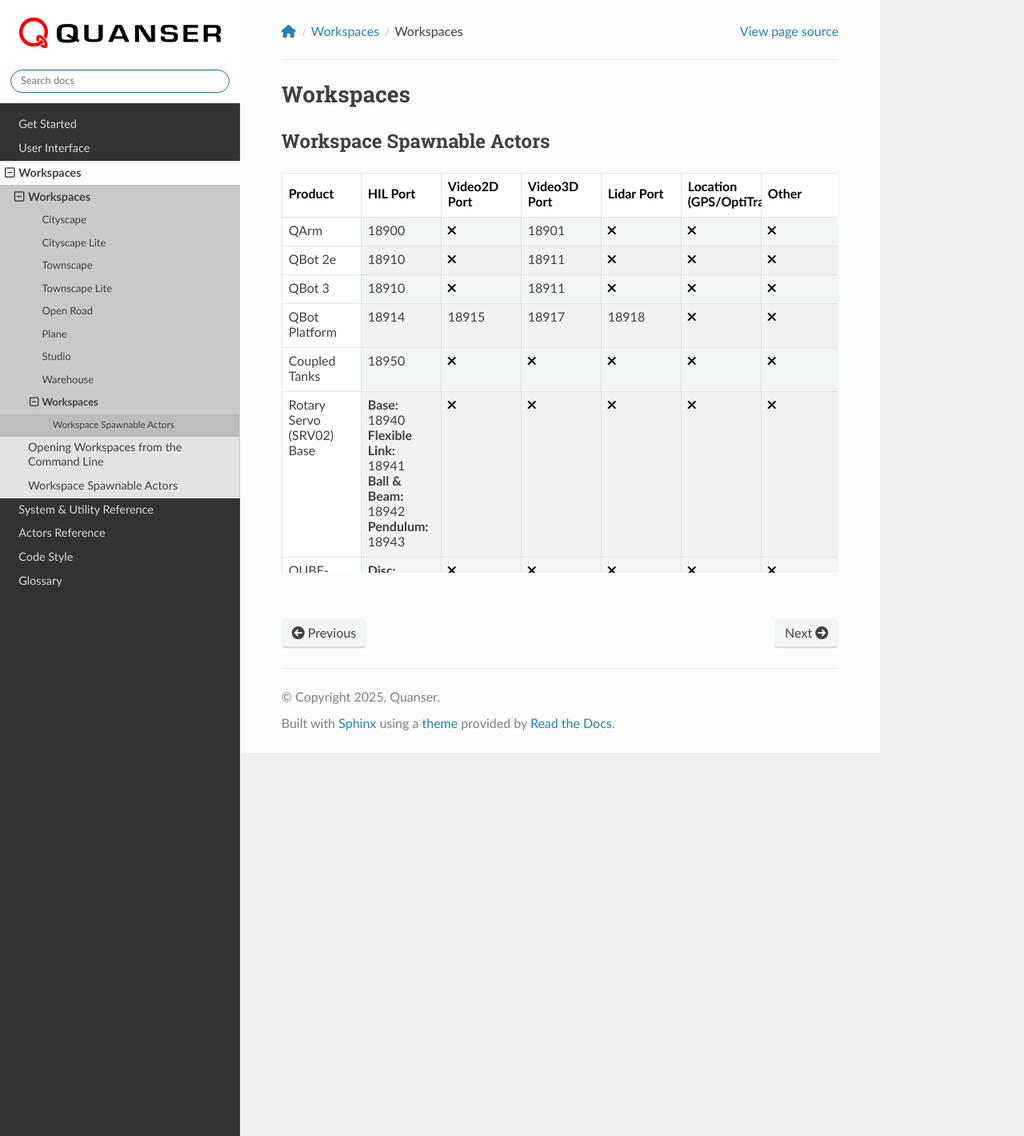
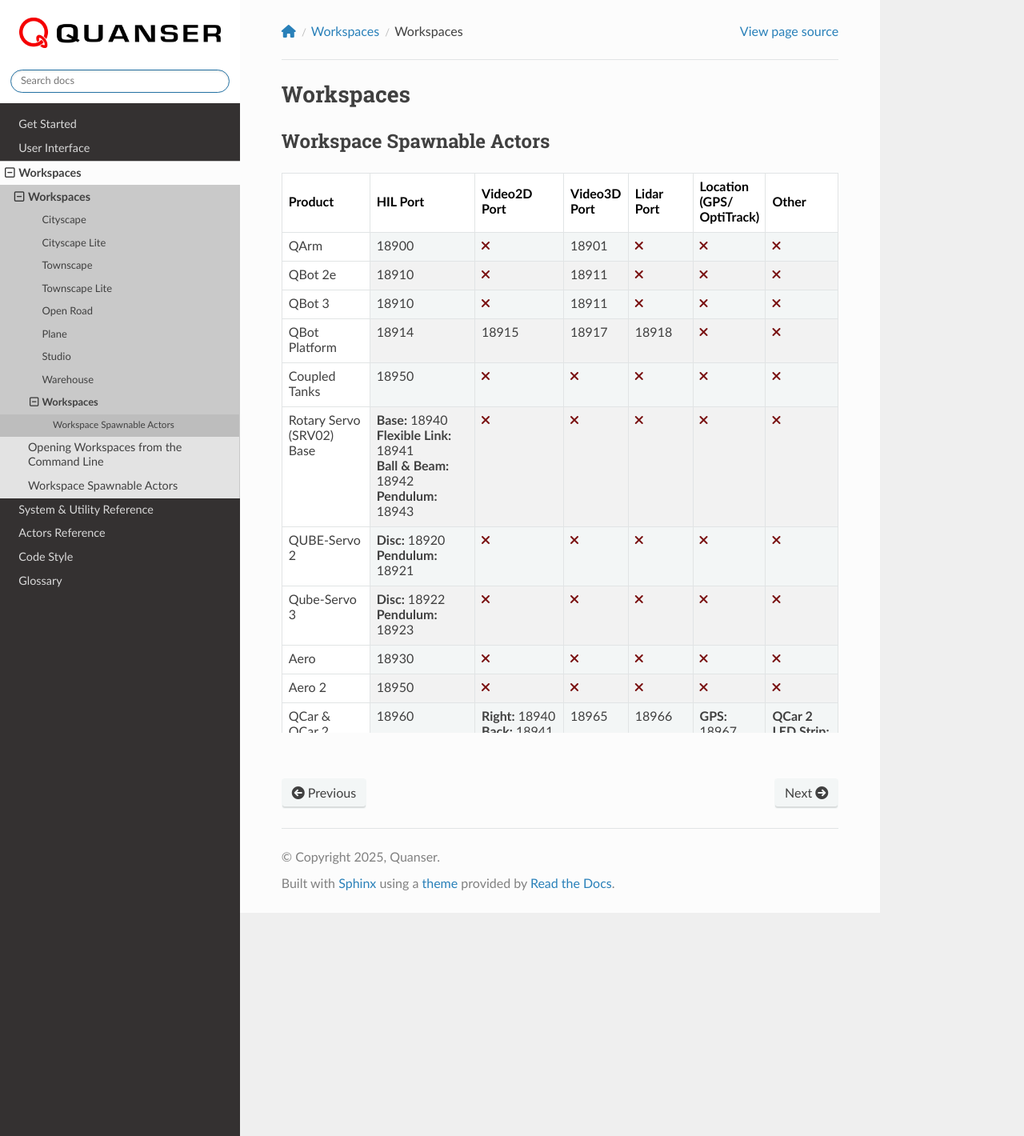
Before and after one commit to quanser/Quanser_Interactive_Labs_Resources, a Sphinx documentation site: the page built from docs/source/Workspaces/port_numbers.rst, in a window 1280 px wide. Shown: the whole page at 80% size. Built offline with Sphinx 7.4.7 and the Read the Docs theme 3.1.0, drawn with Linux system fonts in a browser that asks for light colours.

Commit message:
port number table updates

```diff
--- a/docs/source/Workspaces/port_numbers.rst
+++ b/docs/source/Workspaces/port_numbers.rst
@@ -93,7 +93,7 @@
     }
 
     .fa-remove {
-    color: black;
+    color: rgb(121, 16, 16);
     }
 
     .fa-question {
@@ -105,8 +105,19 @@
     </head>
     <body>
 
-    <div style="height:500px; overflow: auto;">
+    <div style="height:700px; overflow: auto;">
     <table>
+        <colgroup>
+           <col style="width:110px">
+           <col style="width:130px">
+           <col style="width:110px">
+           <col style="width:80px">
+           <col style="width:80px">
+           <col style="width:90px">
+           <col style="width:90px">
+       </colgroup>
+
+
     <thead>
         <tr>
             <th>Product</th>
@@ -114,7 +125,7 @@
             <th>Video2D Port</th>
             <th>Video3D Port</th>
             <th>Lidar Port</th>
-            <th>Location (GPS/OptiTrack)</th>
+            <th>Location (GPS/ OptiTrack)</th>
             <th>Other</th>
         </tr>
     </thead>
```
